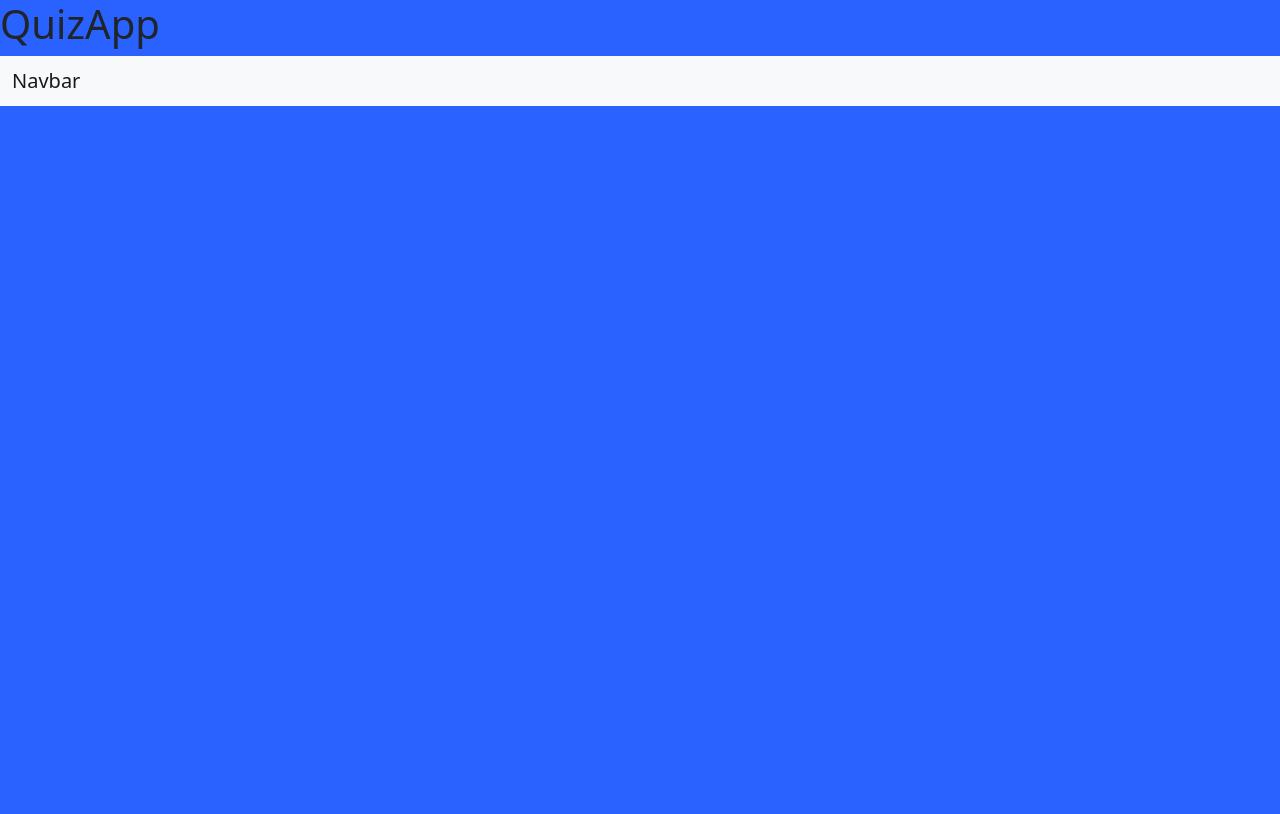
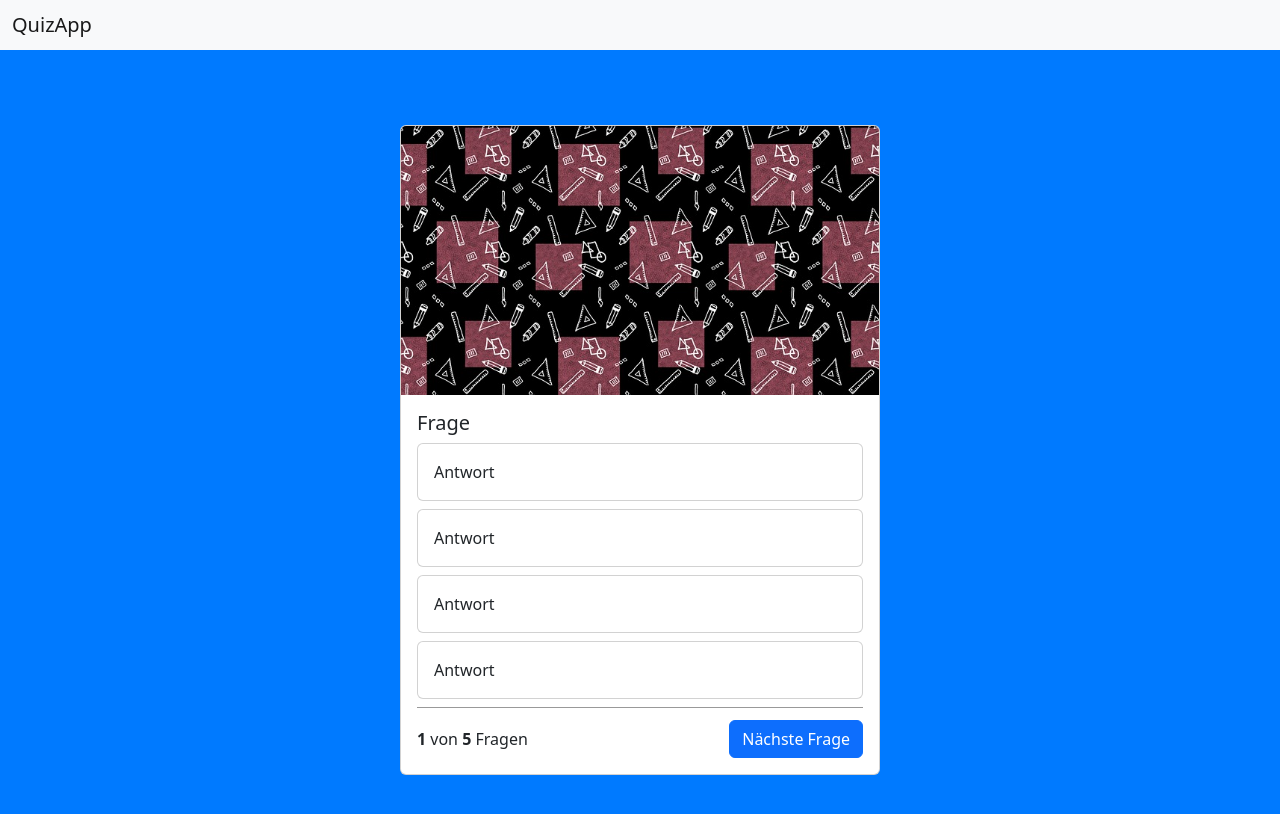
Before and after one commit to SaschaKasten/quizapp, a plain HTML site: page index.html in a window 1280 px wide. Drawn offline with nearby package versions, Linux system fonts and the light colour scheme.

Commit message:
card bootstrap, card design

```diff
--- a/index.html
+++ b/index.html
@@ -10,19 +10,66 @@
     <script src="script.js"></script>
 
     <!--Bootstrap file-->
-    <link href="https://cdn.jsdelivr.net/npm/bootstrap@5.2.0-beta1/dist/css/bootstrap.min.css" rel="stylesheet" integrity="sha384-0evHe/X+R7YkIZDRvuzKMRqM+OrBnVFBL6DOitfPri4tjfHxaWutUpFmBp4vmVor" crossorigin="anonymous">
-    <script src="https://cdn.jsdelivr.net/npm/bootstrap@5.2.0-beta1/dist/js/bootstrap.bundle.min.js" integrity="sha384-pprn3073KE6tl6bjs2QrFaJGz5/SUsLqktiwsUTF55Jfv3qYSDhgCecCxMW52nD2" crossorigin="anonymous"></script>
+    <link href="https://cdn.jsdelivr.net/npm/bootstrap@5.2.0-beta1/dist/css/bootstrap.min.css" rel="stylesheet"
+        integrity="sha384-0evHe/X+R7YkIZDRvuzKMRqM+OrBnVFBL6DOitfPri4tjfHxaWutUpFmBp4vmVor" crossorigin="anonymous">
+    <script src="https://cdn.jsdelivr.net/npm/bootstrap@5.2.0-beta1/dist/js/bootstrap.bundle.min.js"
+        integrity="sha384-pprn3073KE6tl6bjs2QrFaJGz5/SUsLqktiwsUTF55Jfv3qYSDhgCecCxMW52nD2"
+        crossorigin="anonymous"></script>
 
 </head>
-    <h1>QuizApp</h1>
 
-    <nav class="navbar bg-light">
-        <div class="container-fluid">
-          <span class="navbar-brand mb-0 h1">Navbar</span>
-        </div>
-      </nav>
 <body>
 
+    <nav class="navbar navbar-light bg-light">
+        <div class="container-fluid">
+            <span class="navbar-brand mb-0 h1">QuizApp</span>
+        </div>
+    </nav>
+
+    <div class="container">
+
+        <div class="card quiz-card">
+            <img src="img/pencil.jpg" class="card-img-top">
+            <div class="card-body">
+                <h5 class="card-title">Frage</h5>
+
+                <div class="card mb-2">
+                    <div class="card-body">
+                        Antwort
+                    </div>
+                </div>
+
+                <div class="card mb-2">
+                    <div class="card-body">
+                        Antwort
+                    </div>
+                </div>
+
+                <div class="card mb-2">
+                    <div class="card-body">
+                        Antwort
+                    </div>
+                </div>
+
+                <div class="card mb-2">
+                    <div class="card-body">
+                        Antwort
+                    </div>
+                </div>
+
+                <div class="question-footer">
+                    <span>
+                        <b>1</b> von <b>5</b> Fragen
+                    </span>
+
+                    <button class="btn btn-primary">Nächste Frage</button>
+                </div>
+
+
+            </div>
+        </div>
+
+    </div>
 </body>
 
 </html>
--- a/style.css
+++ b/style.css
@@ -1,4 +1,23 @@
 body {
+    background-color: #007AFF !important;
+}
+
+.container {
     min-height: 100vh;
-    background-color: #2962ff !important;
+    background-color: #007AFF !important;
+    display: flex;
+    align-items: center;
+    justify-content: center;
 }
+
+.quiz-card {
+    width: 30rem;
+}
+.question-footer {
+    border-top: 1px solid rgba(0,0,0,0.4);
+    display: flex;
+    justify-content: space-between;
+    align-items: center;
+    padding-top: 12px;
+
+}
```
Also changed, not shown: img/pencil.jpg (added).
